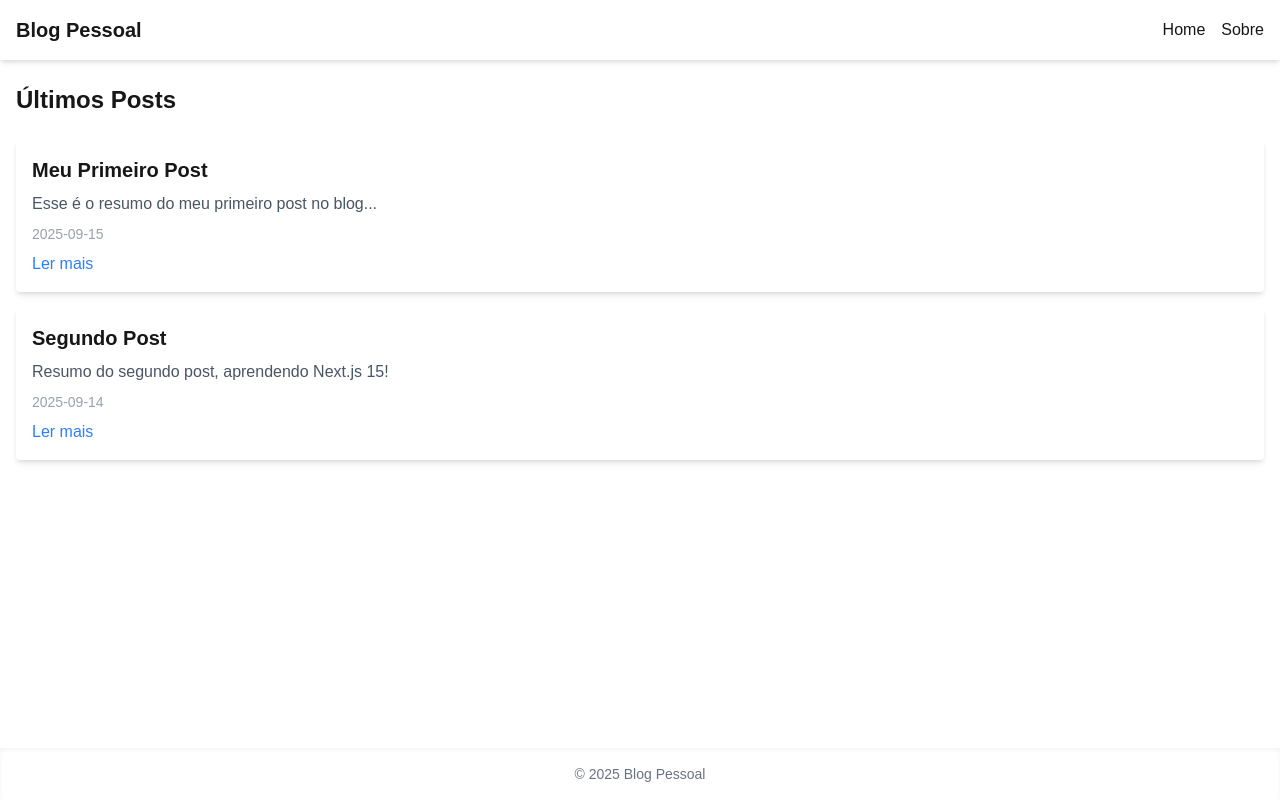
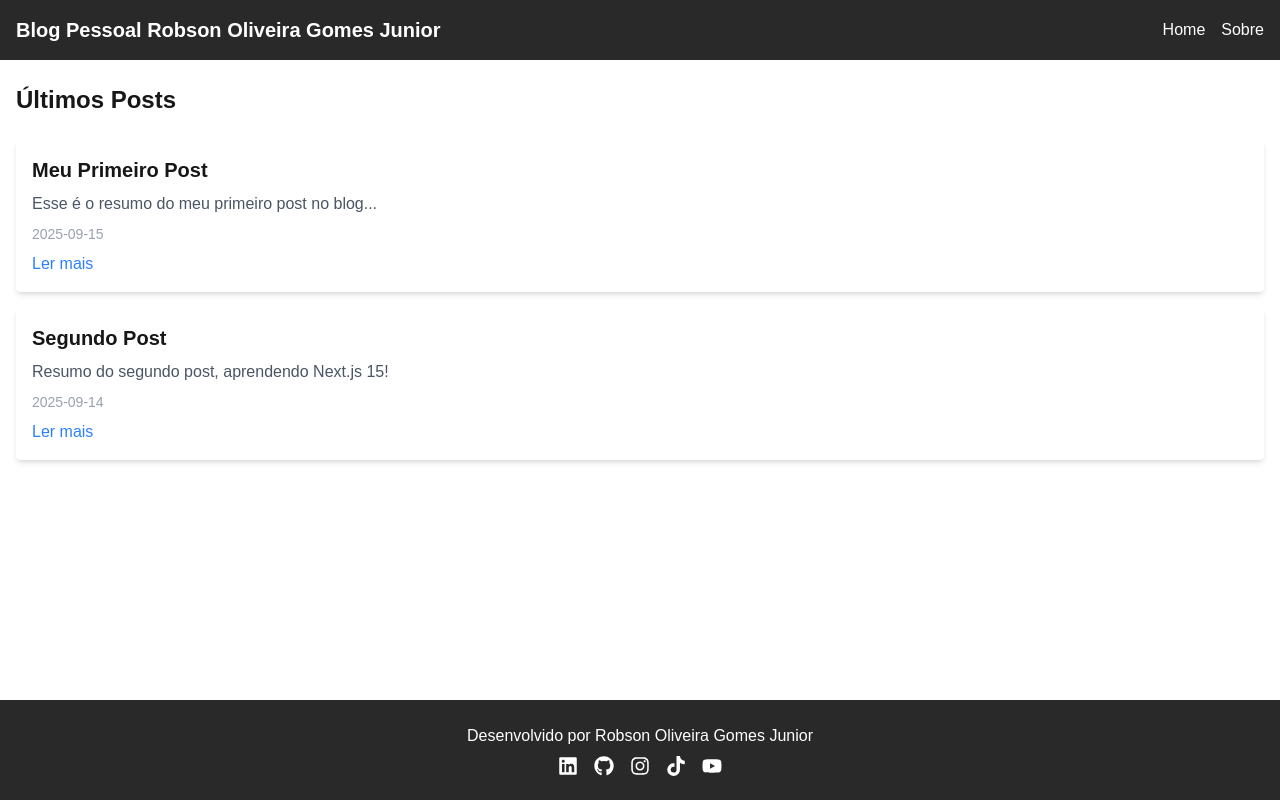
Before and after one commit to robsonjuniortj/Blog-Pessoal-Simples-Next.js-App-Router-, a Next.js app: page / in a window 1280 px wide. Built offline with nearby package versions, Linux system fonts and the light colour scheme.

Commit message:
style: atualizar layout com cores, fontes e adicionar rodapé com redes sociais

```diff
--- a/app/layout.tsx
+++ b/app/layout.tsx
@@ -1,9 +1,11 @@
-import "./globals.css";
-import Link from "next/link";
+// app/layout.tsx
+import './globals.css';
+import Link from 'next/link';
+import { FaLinkedin, FaGithub, FaInstagram, FaTiktok, FaYoutube } from 'react-icons/fa';
 
 export const metadata = {
-  title: "Blog Pessoal",
-  description: "Blog minimalista com Next.js 15",
+  title: 'Blog Pessoal Robson Oliveira Gomes Junior',
+  description: 'Blog minimalista com Next.js 15',
 };
 
 export default function RootLayout({
@@ -13,28 +15,45 @@ export default function RootLayout({
 }) {
   return (
     <html lang="pt-BR">
-      <body className="bg-gray-100 text-gray-900 min-h-screen flex flex-col">
+      <body className="bg-white text-gray-900 min-h-screen flex flex-col font-sans">
         {/* Navbar */}
-        <header className="bg-white shadow-md">
+        <header className="bg-[#292929]">
           <div className="container mx-auto px-4 py-4 flex justify-between items-center">
-            <h1 className="text-xl font-bold">Blog Pessoal</h1>
+            <h1 className="text-xl font-bold text-white">
+              Blog Pessoal Robson Oliveira Gomes Junior
+            </h1>
             <nav className="space-x-4">
-              <Link href="/" className="hover:text-blue-500">
-                Home
-              </Link>
-              <Link href="/about" className="hover:text-blue-500">
-                Sobre
-              </Link>
+              <Link href="/" className="text-white hover:text-blue-400">Home</Link>
+              <Link href="/about" className="text-white hover:text-blue-400">Sobre</Link>
             </nav>
           </div>
         </header>
 
         {/* Conteúdo */}
-        <main className="flex-1 container mx-auto px-4 py-6">{children}</main>
+        <main className="flex-1 container mx-auto px-4 py-6">
+          {children}
+        </main>
 
         {/* Footer */}
-        <footer className="bg-white shadow-inner py-4 mt-auto text-center text-sm text-gray-500">
-          &copy; {new Date().getFullYear()} Blog Pessoal
+        <footer className="bg-[#292929] py-6 text-center text-white">
+          <p className="mb-2">Desenvolvido por Robson Oliveira Gomes Junior</p>
+          <div className="flex justify-center gap-4 text-xl">
+            <a href="https://www.linkedin.com/in/robson-oliveira-gomes-junior-729600190/" target="_blank">
+              <FaLinkedin />
+            </a>
+            <a href="https://github.com/robsonjuniortj" target="_blank">
+              <FaGithub />
+            </a>
+            <a href="https://www.instagram.com/_robson_junior_tj/" target="_blank">
+              <FaInstagram />
+            </a>
+            <a href="https://www.tiktok.com/@_robson_junior_tj?is_from_webapp=1&sender_device=pc" target="_blank">
+              <FaTiktok />
+            </a>
+            <a href="https://www.youtube.com/@_robson_junior_tj" target="_blank">
+              <FaYoutube />
+            </a>
+          </div>
         </footer>
       </body>
     </html>
```
Also changed, not shown: package.json (+6 -5 lines), 1 other file (tests, documents, lock files or other folders).
